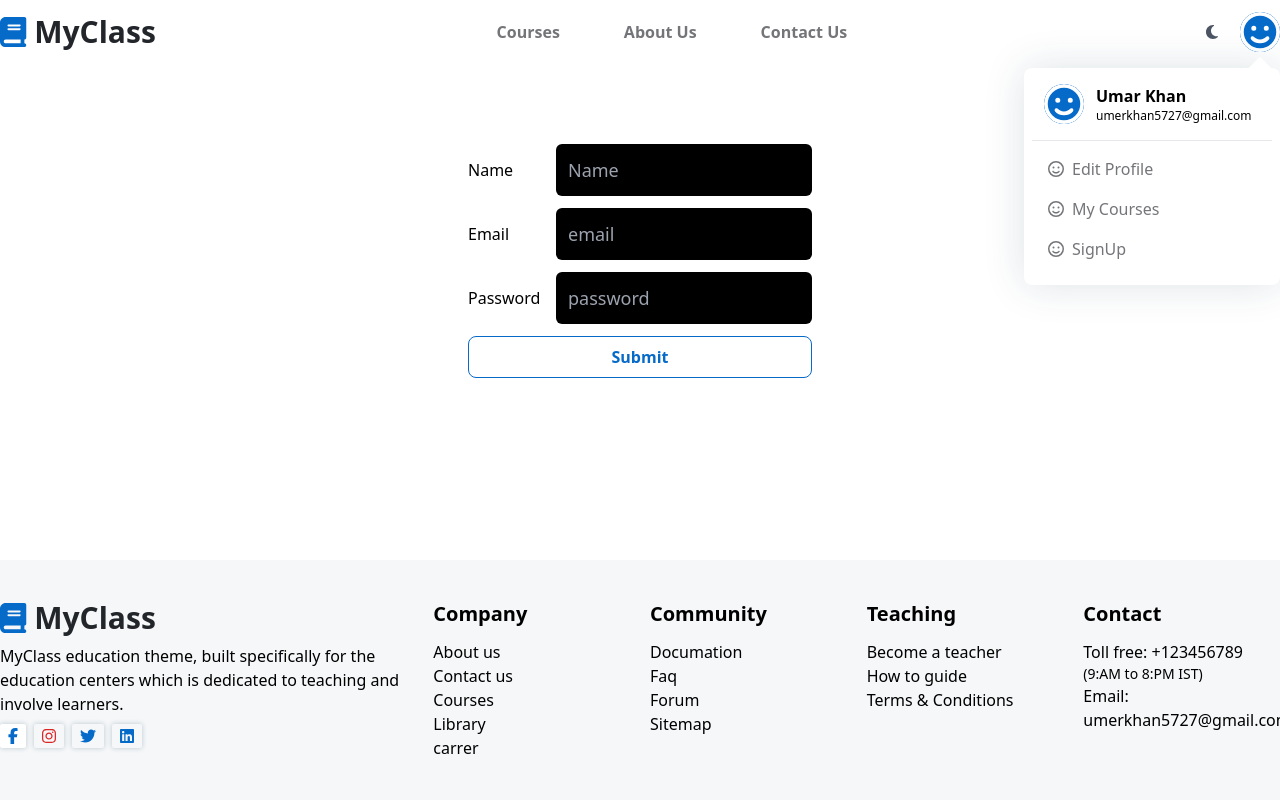
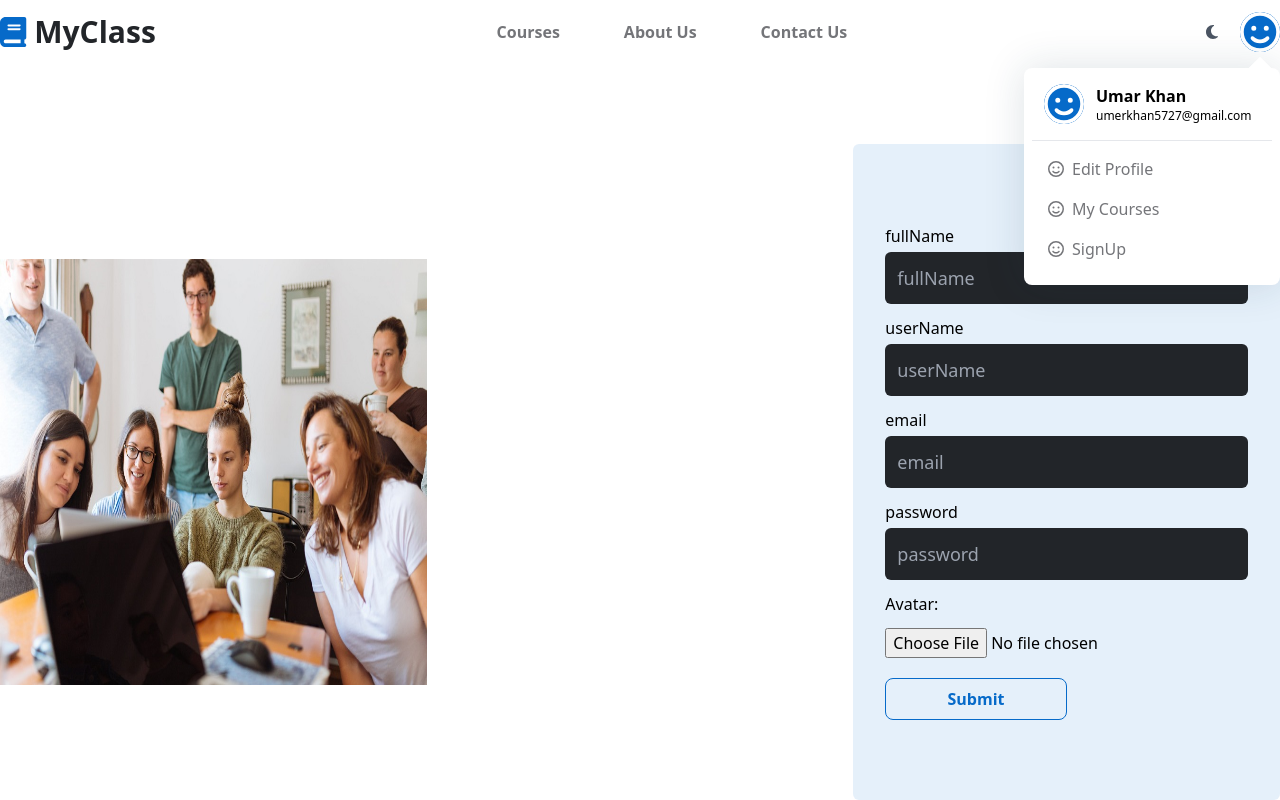
Before and after one commit to umar5727/MyClass, a React (Vite) app: page /MyClass/signup in a window 1280 px wide. Both pictures are taken after a click on the element 1259 px from the left and 32 px from the top of the page. Shown: the top 800 px of the page. Built offline with nearby package versions, Linux system fonts and the light colour scheme; no server answers.

Commit message:
register request successful registerd the user now working on redusTolkit to centrilize the user

```diff
--- a/src/App.jsx
+++ b/src/App.jsx
@@ -1,7 +1,5 @@
 import { useState, useEffect } from "react";
 import { useDispatch } from "react-redux";
-// import reactLogo from './assets/react.svg'
-// import viteLogo from '/vite.svg'
 import Layout from "./Layout";
 import { AboutUs, Contact, Courses, Home, ProductPage } from "./pages";
 import {
@@ -11,12 +9,27 @@ import {
   createRoutesFromElements,
 } from "react-router-dom";
 import { Signup } from "./components";
-
+import { login, logout } from "./app/features/authSlice";
 
 function App() {
-  const [loading, setloading] = useState(true);
+  const [loading, setLoading] = useState(true);
   const dispatch = useDispatch();
-  useEffect(() => {}, []);
+  useEffect(() => {
+    const currentUser = fetch("http://localhost:8000/api/v1/users/register", {
+      mode: "cors",
+      method: "POST",
+    })
+      .then((currentUser) => {
+        currentUser.json();
+        if (currentUser.data) {
+          loginUser = currentUser.data;
+          dispatch(login({ loginUser }));
+        } else {
+          dispatch(logout());
+        }
+      })
+      .finally(() => setLoading(false));
+  }, []);
 
   const router = createBrowserRouter(
     createRoutesFromElements(
@@ -26,13 +39,14 @@ function App() {
         <Route path="/MyClass/about-us" element={<AboutUs />} />
         <Route path="/MyClass/contact" element={<Contact />} />
         <Route path="/MyClass/course" element={<ProductPage />} />
-        <Route path="/MyClass/signup" element= {<Signup />} />
+        <Route path="/MyClass/signup" element={<Signup />} />
       </Route>,
     ),
   );
   return (
     <>
       <RouterProvider router={router} />
+      {loading ? <div>loading...</div> : <div> </div>}
     </>
   );
 }
--- a/src/components/Button.jsx
+++ b/src/components/Button.jsx
@@ -4,6 +4,7 @@ const Button = ({
     type = 'button',
     children='button',
     className = 'hover:text-white',
+    // onClick='',
     ...props
 }
 ) => {
@@ -11,6 +12,7 @@ const Button = ({
     <button
     type={type}
     className= {` text-primary flex items-center justify-center py-2 px-6 rounded-lg transition-colors duration-500 ease-in-out border border-primary hover:bg-primary  dark:hover:text-white font-bold ${className}`}
+    // onClick={}
    {...props}
     >
         {children}
--- a/src/components/Profile.jsx
+++ b/src/components/Profile.jsx
@@ -1,13 +1,12 @@
 import React, { useState } from "react";
 
 const Profile = () => {
-    // const [profile, setProfile]= useState(false)
-    const profileitems =[
-      {name:'Dashboard', slug:''},
-      {name: '', slug:''},
-      {name: 'SignUp', slug:'/MyClass/signUp'},
-
-    ]
+  // const [profile, setProfile]= useState(false)
+  const profileitems = [
+    { name: "Dashboard", slug: "" },
+    { name: "", slug: "" },
+    { name: "SignUp", slug: "/MyClass/signup" },
+  ];
   return (
     <div>
       <button
@@ -23,7 +22,7 @@ const Profile = () => {
       </button>
 
       {/* <!-- Dropdown menu --> */}
-   <div
+      <div
         id="dropdownInformation"
         className="z-10 hidden bg-white divide-y divide-gray-100 rounded-lg shadow w-44 dark:bg-gray-700 dark:divide-gray-600"
       >
--- a/src/components/Signup.jsx
+++ b/src/components/Signup.jsx
@@ -1,48 +1,93 @@
 import React, { useState } from "react";
 import Button from "./Button";
+import { useDispatch } from "react-redux";
+import { login } from "../app/features/authSlice";
 
 const Signup = () => {
-  const [name, setName] = useState("");
+  const [fullName, setFullName] = useState("");
+  const [userName, setUserName] = useState("");
   const [email, setEmail] = useState("");
   const [password, setPassword] = useState("");
-  const [role, setRole] = useState("student");
+  const [avatar, setAvatar] = useState(null);
+
+  const fields = [
+    { name: "fullName", type: "text", state: fullName, setState: setFullName },
+    { name: "userName", type: "text", state: userName, setState: setUserName },
+    { name: "email", type: "email", state: email, setState: setEmail },
+    { name: "password", type: "text", state: password, setState: setPassword },
+  ];
+
+  const dispatch = useDispatch();
+
+  const handleFileChange = (event) => {
+    setAvatar(event.target.files[0]);
+  };
+
+  const submitForm = async (e) => {
+    e.preventDefault();
+    console.log(fullName, email, password);
+
+    const formData = new FormData();
+    formData.append("fullName", fullName);
+    formData.append("userName", userName);
+    formData.append("email", email);
+    formData.append("password", password);
+    formData.append("avatar", avatar);
+    const signUp = await fetch("http://localhost:8000/api/v1/users/register", {
+      // mode: "no-cors",
+      mode: "cors",
+      method: "POST",
+      // headers: { "Content-Type": "multipart/form-data" },
+      body: formData,
+    });
+    const response = await signUp.json();
+    console.log(response.data, "\n  data from backend \n");
+    const currentUser = response.data;
+    dispatch(login({ currentUser }));
+  };
+
   return (
-    <div className="flex justify-center pt-20 items-center">
-      <form action="#" className=" flex flex-col gap-3">
-        <div className="flex gap-2 items-center">
-          <label htmlFor="name" className="w-20
-          ">Name</label>
-          <input
-          type="text" id="name"
-          placeholder="Name"
-          value={name}
-          className="rounded-md p-3 w-64 text-lg pl-3 bg-black"
-          onChange={(e)=>{setName(e.target.value)}}/>
-        </div>
-        <div className="flex gap-2 items-center">
-          <label htmlFor="email" className="w-20">Email</label>
-          <input
-          type="email"
-          id="email"
-          placeholder="email"
-          value={email}
-          className="rounded-md p-3 w-64 text-lg  pl-3 bg-black"
-          onChange={(e)=>{setEmail(e.target.value)}}/>
-        </div>
-        <div className="flex gap-2 items-center">
-          <label htmlFor="password" className="w-20">Password</label>
-          <input
-            type="text"
-            id="password"
-            placeholder="password"
-            value={password}
-            className="rounded-md p-3 w-64 text-lg pl-3 bg-black"
-            onChange={(e)=>{setPassword(e.target.value)}}
-          />
-        </div>
+    <div className="flex justify-between py-20 items-center">
+      <div className="w-1/3 bg-red-300">
+        <img src="student6.jpg" alt="#" className="aspect-square" />
+      </div>
+      <form
+        // enctype="multipart/form-data"
+        onSubmit={submitForm}
+        className=" flex flex-col gap-3 w-1/3 px-8 py-20 bg-primary-light rounded-md"
+      >
+        {fields.map((field, index) => (
+          <div className="flex gap-1 flex-col " key={index}>
+            <label
+              htmlFor={field.name}
+              className="w-20
+            "
+            >
+              {field.name}
+            </label>
+            <input
+              type={field.type}
+              id={field.name}
+              name={field.name}
+              placeholder={field.name}
+              value={field.state}
+              className="rounded-md p-3 text-lg pl-3 bg-primarydark"
+              onChange={(e) => {
+                field.setState(e.target.value);
+              }}
+            />
+          </div>
+        ))}
+        <label htmlFor="avatar">Avatar:</label>
+        <input
+          type="file"
+          id="avatar"
+          name="avatar"
+          onChange={handleFileChange}
+        />
 
-        <div className="w-full">
-            <Button children="Submit" className="w-full"/>
+        <div className="w-full mt-2">
+          <Button children="Submit" className="w-1/2" type="submit" />
         </div>
       </form>
     </div>
--- a/src/components/header/Profile.jsx
+++ b/src/components/header/Profile.jsx
@@ -2,50 +2,49 @@ import React, { useEffect, useRef, useState } from "react";
 import Button from "../Button";
 import { FontAwesomeIcon } from "@fortawesome/react-fontawesome";
 import { faFaceSmile } from "@fortawesome/free-regular-svg-icons";
+import { NavLink } from "react-router-dom";
 
 const Profile = () => {
-  const [profile, setProfile]=useState(false);
-  let profileRef=useRef();
-  const profileItem=[
-    {name:'Edit Profile', slug:'#'},
-    {name:'My Courses', slug:'#'},
-    {name:'SignUp', slug:'/MyClass/signup'},
-  ]
-  if(profile)
-  {
-    var className='block'
+  const [profile, setProfile] = useState(false);
+  let profileRef = useRef();
+  const profileItem = [
+    { name: "Edit Profile", slug: "#" },
+    { name: "My Courses", slug: "#" },
+    { name: "SignUp", slug: "/MyClass/signup" },
+  ];
+  if (profile) {
+    var className = "block";
+  } else {
+    var className = "hidden";
   }
-  else{
-    var className='hidden'
+  useEffect(() => {
+    const handler = (e) => {
+      if (!profileRef.current.contains(e.target)) {
+        setProfile(false);
       }
-  useEffect(()=>{
-    const handler=(e)=>{
-      if(!profileRef.current.contains(e.target)){
-        setProfile(false);
-
+    };
+    if (profile) {
+      document.addEventListener("mousedown", handler);
     }
-
-    }
-    if(profile){
-
-      document.addEventListener('mousedown', handler)
-    }
-    return()=>{
-      document.removeEventListener('mousedown',handler)
-    }
-  })
+    return () => {
+      document.removeEventListener("mousedown", handler);
+    };
+  });
   return (
-      <section  ref={profileRef} className="relative">
-        <div className=" bg-primary rounded-full w-10 h-10 justify-center items-center cursor-pointer hover:opacity-80 "
-        onClick={()=>setProfile(!profile)}
+    <section ref={profileRef} className="relative">
+      <div
+        className=" bg-primary rounded-full w-10 h-10 justify-center items-center cursor-pointer hover:opacity-80 "
+        onClick={() => setProfile(!profile)}
       >
-          <FontAwesomeIcon icon={faFaceSmile}  className="w-full h-full  bg-primary text-white rounded-full"/>
+        <FontAwesomeIcon
+          icon={faFaceSmile}
+          className="w-full h-full  bg-primary text-white rounded-full"
+        />
       </div>
 
       {/* profile contents starts  */}
 
       <div
-
         className={`lightShadow w-64 rounded-lg py-4 px-2 absolute top-14 right-0 bg-white z-50 ${className} dark:bg-black
           `}
       >
@@ -55,34 +54,39 @@ const Profile = () => {
         {/* profile header starts  */}
         <div className="flex gap-3 px-3">
           <div className="overflow-hidden w-10 h-10 rounded-full">
-          <FontAwesomeIcon icon={faFaceSmile}  className="w-full h-full  bg-primary text-white "/>
+            <FontAwesomeIcon
+              icon={faFaceSmile}
+              className="w-full h-full  bg-primary text-white "
+            />
           </div>
           <div className="">
             <h2 className="font-bold dark:text-white">Umar Khan</h2>
-            <p className="font-normal text-xs dark:text-primary-grayText">umerkhan5727@gmail.com</p>
+            <p className="font-normal text-xs dark:text-primary-grayText">
+              umerkhan5727@gmail.com
+            </p>
           </div>
         </div>
         {/* profile header ends  */}
-        <hr className="mt-4 mb-2 "/>
+        <hr className="mt-4 mb-2 " />
         <ul className="">
-          {
-            profileItem.map((item)=>(
-
-              <li key={item.name} className=" rounded-lg font-medium text-primary-grayText">
-                <a href={item.slug} className="inline-block w-full px-4 py-2 hover:bg-primary-light hover:text-primary dark:hover:bg-primary-dark-hover transition-all duration-300 ease-in-out">
-                  <FontAwesomeIcon icon={faFaceSmile} className="me-2"/>
+          {profileItem.map((item, index) => (
+            <li
+              key={index}
+              className=" rounded-lg font-medium text-primary-grayText"
+            >
+              <NavLink
+                to={item.slug}
+                className="inline-block w-full px-4 py-2 hover:bg-primary-light hover:text-primary dark:hover:bg-primary-dark-hover transition-all duration-300 ease-in-out"
+              >
+                <FontAwesomeIcon icon={faFaceSmile} className="me-2" />
                 {item.name}
-                  </a>
+              </NavLink>
             </li>
-            ))
-          }
-
+          ))}
         </ul>
       </div>
     </section>
-
-    )
-
+  );
 };
 
 export default Profile;
--- a/vite.config.js
+++ b/vite.config.js
@@ -4,5 +4,8 @@ import react from '@vitejs/plugin-react'
 // https://vitejs.dev/config/
 export default defineConfig({
   base: '/MyClass/',
+  // proxy:'http://localhost:8000',
   plugins: [react()],
+
+
 })
```
Lines whose indentation alone changed are shown as unchanged.
